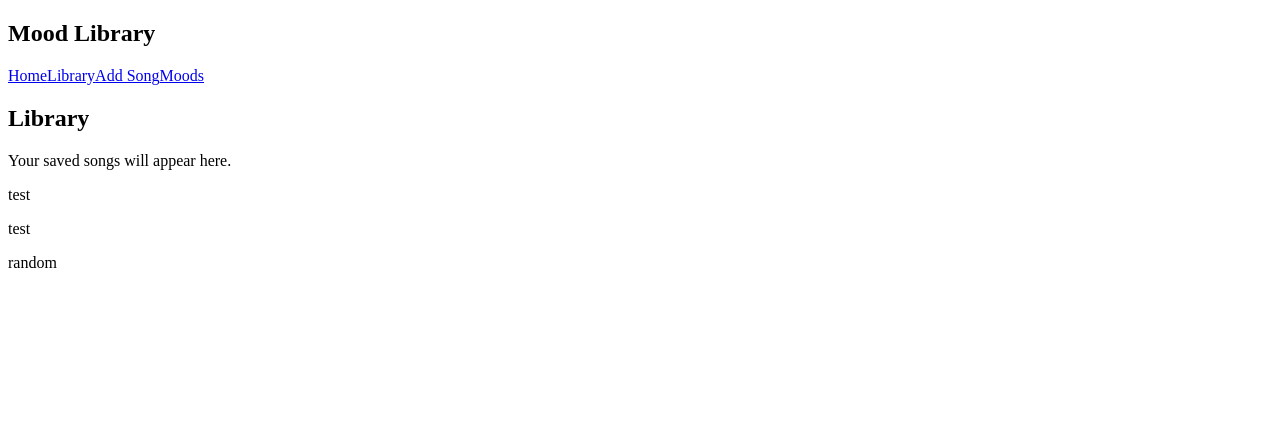
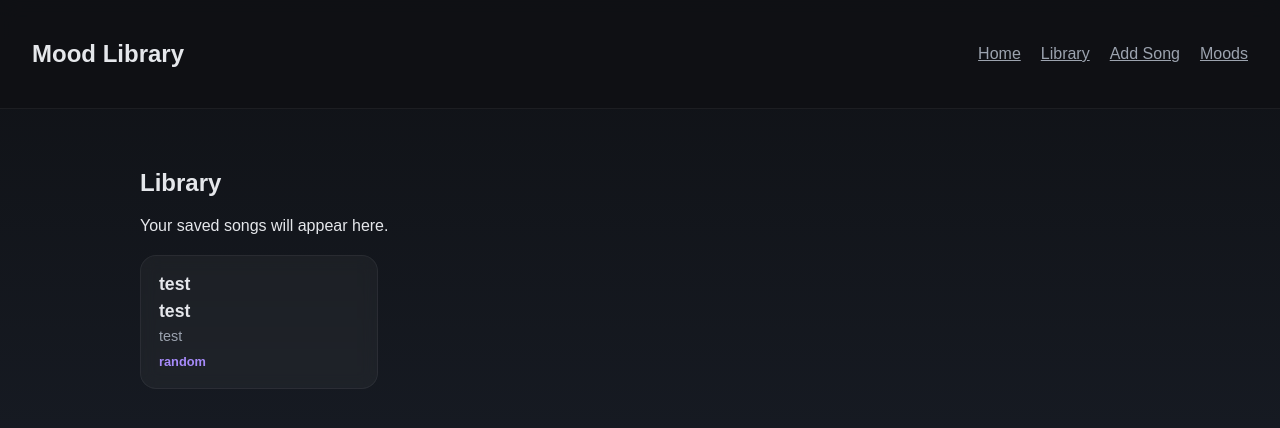
Before and after one commit to LanaSimone/mood-library, a React (Vite) app: page /library in a window 1280 px wide. Shown: the top 428 px of the page. Built offline with nearby package versions, Linux system fonts and the light colour scheme.

Commit message:
Add SongCard component and basic UI layout

```diff
--- a/src/components/Navbar.jsx
+++ b/src/components/Navbar.jsx
@@ -4,12 +4,11 @@ function Navbar() {
   return (
     <nav className="navbar">
       <h1 className="logo">Mood Library</h1>
-
       <div className="nav-links">
-        <NavLink to="/">Home</NavLink>
-        <NavLink to="/library">Library</NavLink>
-        <NavLink to="/add-song">Add Song</NavLink>
-        <NavLink to="/moods">Moods</NavLink>
+        <a href="/">Home</a>
+        <a href="/library">Library</a>
+        <a href="/add-song">Add Song</a>
+        <a href="/moods">Moods</a>
       </div>
     </nav>
   );
--- a/src/components/SongCard.jsx
+++ b/src/components/SongCard.jsx
@@ -1,9 +1,10 @@
 function SongCard({ song }) {
   return (
-    <div>
-      <p>{song.title}</p>
-      <p>{song.artist}</p>
-      <p>{song.mood}</p>
+    <div className="song-card">
+        <h3>{song.title}</h3>
+        <h3>{song.title}</h3>
+        <p>{song.artist}</p>
+        <span className="mood">{song.mood}</span>
     </div>
   );
 }
--- a/src/index.css
+++ b/src/index.css
@@ -1,111 +1,95 @@
-:root {
-  --text: #6b6375;
-  --text-h: #08060d;
-  --bg: #fff;
-  --border: #e5e4e7;
-  --code-bg: #f4f3ec;
-  --accent: #aa3bff;
-  --accent-bg: rgba(170, 59, 255, 0.1);
-  --accent-border: rgba(170, 59, 255, 0.5);
-  --social-bg: rgba(244, 243, 236, 0.5);
-  --shadow:
-    rgba(0, 0, 0, 0.1) 0 10px 15px -3px, rgba(0, 0, 0, 0.05) 0 4px 6px -2px;
-
-  --sans: system-ui, 'Segoe UI', Roboto, sans-serif;
-  --heading: system-ui, 'Segoe UI', Roboto, sans-serif;
-  --mono: ui-monospace, Consolas, monospace;
-
-  font: 18px/145% var(--sans);
-  letter-spacing: 0.18px;
-  color-scheme: light dark;
-  color: var(--text);
-  background: var(--bg);
-  font-synthesis: none;
-  text-rendering: optimizeLegibility;
-  -webkit-font-smoothing: antialiased;
-  -moz-osx-font-smoothing: grayscale;
-
-  @media (max-width: 1024px) {
-    font-size: 16px;
-  }
+body {
+  margin: 0;
+  font-family: Arial, sans-serif;
+  background: linear-gradient(180deg, #0f1115 0%, #161a22 100%);
+  color: #e5e7eb;
 }
 
-@media (prefers-color-scheme: dark) {
-  :root {
-    --text: #9ca3af;
-    --text-h: #f3f4f6;
-    --bg: #16171d;
-    --border: #2e303a;
-    --code-bg: #1f2028;
-    --accent: #c084fc;
-    --accent-bg: rgba(192, 132, 252, 0.15);
-    --accent-border: rgba(192, 132, 252, 0.5);
-    --social-bg: rgba(47, 48, 58, 0.5);
-    --shadow:
-      rgba(0, 0, 0, 0.4) 0 10px 15px -3px, rgba(0, 0, 0, 0.25) 0 4px 6px -2px;
-  }
-
-  #social .button-icon {
-    filter: invert(1) brightness(2);
-  }
+.song-card {
+  background: rgba(255, 255, 255, 0.04);
+  padding: 18px;
+  border-radius: 16px;
+  transition: all 0.2s ease;
+  backdrop-filter: blur(8px);
+  border: 1px solid rgba(255, 255, 255, 0.06);
 }
 
-body {
-  margin: 0;
+.song-card:hover {
+  background: rgba(255, 255, 255, 0.08);
+  transform: translateY(-4px);
 }
 
-#root {
-  width: 1126px;
-  max-width: 100%;
-  margin: 0 auto;
-  text-align: center;
-  border-inline: 1px solid var(--border);
-  min-height: 100svh;
-  display: flex;
-  flex-direction: column;
-  box-sizing: border-box;
+.song-card h3 {
+  margin: 0 0 6px;
+  font-size: 1.1rem;
+  font-weight: 600;
 }
 
-h1,
-h2 {
-  font-family: var(--heading);
-  font-weight: 500;
-  color: var(--text-h);
+.song-card p {
+  margin: 0;
+  color: #9ca3af;
+  font-size: 0.9rem;
 }
 
-h1 {
-  font-size: 56px;
-  letter-spacing: -1.68px;
-  margin: 32px 0;
-  @media (max-width: 1024px) {
-    font-size: 36px;
-    margin: 20px 0;
-  }
-}
-h2 {
-  font-size: 24px;
-  line-height: 118%;
-  letter-spacing: -0.24px;
-  margin: 0 0 8px;
-  @media (max-width: 1024px) {
-    font-size: 20px;
-  }
-}
-p {
-  margin: 0;
+.song-card p:first-child {
+  font-weight: 700;
+  font-size: 1.1rem;
 }
 
-code,
-.counter {
-  font-family: var(--mono);
-  display: inline-flex;
-  border-radius: 4px;
-  color: var(--text-h);
+.song-card p:nth-child(2) {
+  color: #b3b3b3;
 }
 
-code {
-  font-size: 15px;
-  line-height: 135%;
-  padding: 4px 8px;
-  background: var(--code-bg);
+.song-card p:last-child {
+  color: #1db954;
+  font-size: 0.85rem;
 }
+
+.song-grid {
+  display: grid;
+  grid-template-columns: repeat(auto-fill, minmax(220px, 1fr));
+  gap: 16px;
+  margin-top: 20px;
+}
+
+.mood {
+  display: inline-block;
+  margin-top: 10px;
+  font-size: 0.8rem;
+  color: #a78bfa;
+  font-weight: 600;
+}
+
+.logo {
+  font-size: 1.5rem;
+  font-weight: 700;
+}
+
+.navbar {
+  display: flex;
+  justify-content: space-between;
+  align-items: center;
+  padding: 20px 32px;
+  background: rgba(15, 17, 21, 0.8);
+  border-bottom: 1px solid rgba(255, 255, 255, 0.06);
+  backdrop-filter: blur(10px);
+}
+
+.nav-links {
+  display: flex;
+  gap: 20px;
+}
+
+.nav-links a {
+  color: #9ca3af;
+}
+
+.nav-links a:hover {
+  color: #ffffff;
+}
+
+.page {
+  max-width: 1000px;
+  margin: 0 auto;
+  padding: 40px 20px;
+}
--- a/src/main.jsx
+++ b/src/main.jsx
@@ -2,7 +2,7 @@ import React from "react";
 import ReactDOM from "react-dom/client";
 import { BrowserRouter } from "react-router-dom";
 import App from "./App";
-//import "./App.css";
+import "./index.css"
 
 ReactDOM.createRoot(document.getElementById("root")).render(
   <React.StrictMode>
--- a/src/pages/Library.jsx
+++ b/src/pages/Library.jsx
@@ -6,7 +6,7 @@ function Library() {
     <section className="page">
       <h2>Library</h2>
       <p>Your saved songs will appear here.</p>
-      <div>
+      <div className="song-grid">
         {songs.map((song) => (
             <SongCard key={song.id} song={song} />
         ))}
```
